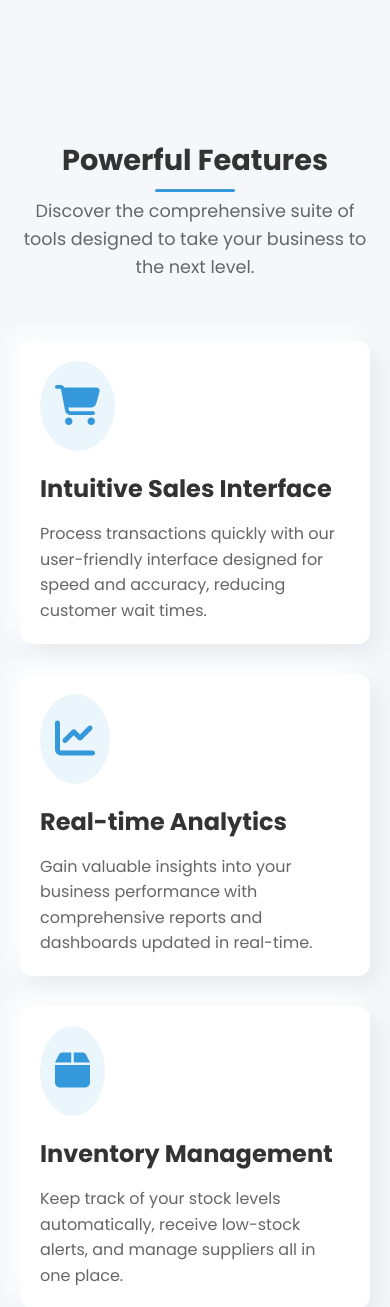
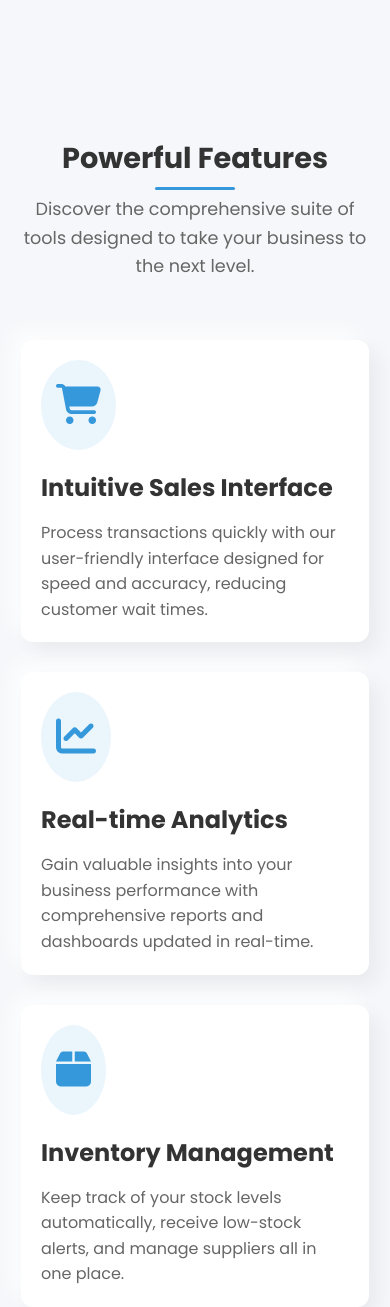
Before and after one commit to OchiengBrandon/HyperPOS, a Django app: page / in a window 390 px wide. Shown: the part 843-2150 px from the top of the page. Run offline with Django 5.2, Linux system fonts and the light colour scheme.

Commit message:
Update js and css

```diff
--- a/static/css/base.css
+++ b/static/css/base.css
@@ -33,7 +33,7 @@
 @media (max-width: 576px) {
     .container-fluid {
         padding-left: 10px;
-        padding-right: 10px;
+        padding-right: 11px;
     }
 }
 
--- a/static/css/core.css
+++ b/static/css/core.css
@@ -54,7 +54,7 @@
     width: 100%;
     max-width: 1200px;
     margin: 0 auto;
-    padding: 0 20px;
+    padding: 0 21px;
 }
 
 header {
--- a/static/js/scripts.js
+++ b/static/js/scripts.js
@@ -1,4 +1,4 @@
-// Theme Toggle
+// Theme Toggle T
 const themeToggle = document.getElementById('themeToggle');
 const themeIcon = themeToggle.querySelector('i');
 const body = document.body;
```
